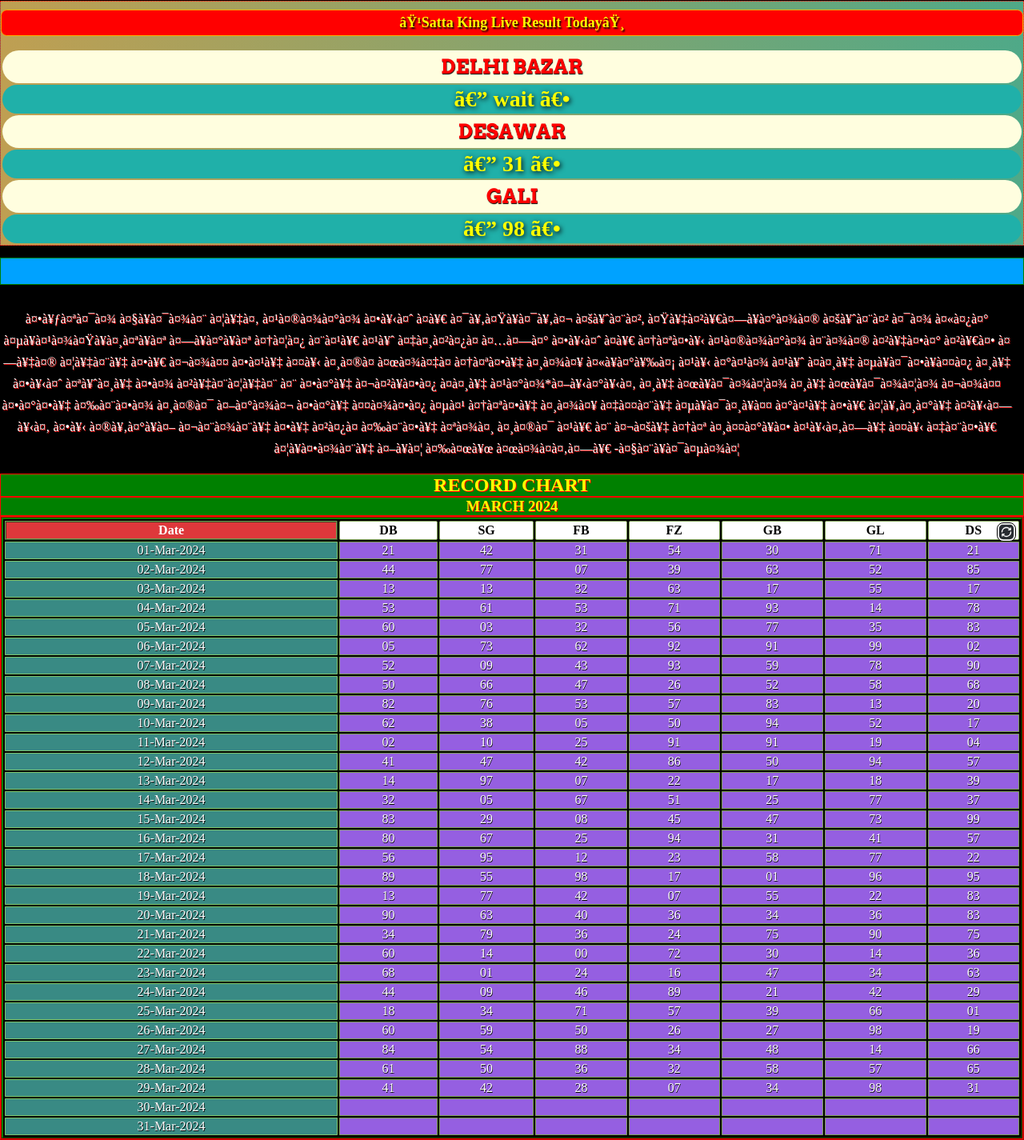
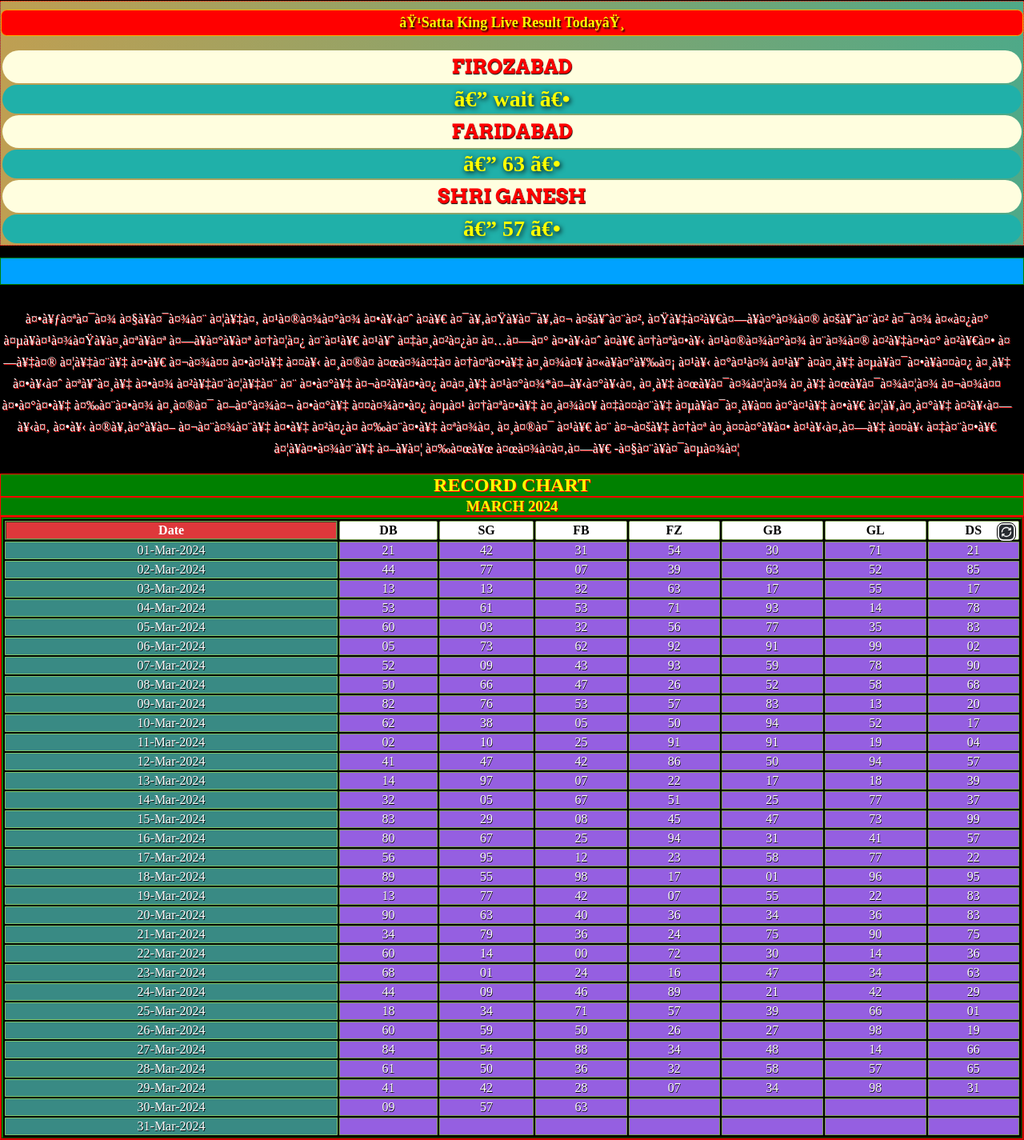
Before and after one commit to OnlineFenix/vip, a plain HTML site: page index.html in a window 1280 px wide. Shown: the part 103-1528 px from the top of the page at 80% size. Drawn offline with Linux system fonts and the light colour scheme; a web font is replaced by a local one.

Commit message:
Update index.html

```diff
--- a/index.html
+++ b/index.html
@@ -435,12 +435,12 @@
        <hr />
           <div class="bg-mg">
      <p class="main-result">⟹Satta King Live Result Today⟸</p>
-     <p class="livegame">DELHI BAZAR</p>
+     <p class="livegame">FIROZABAD</p>
      <p class="liveresult">〔 wait 〕</p>
-     <p class="livegame">DESAWAR</p>
-     <p class="liveresult">〔 31 〕</p>
-     <p class="livegame">GALI</p>
-     <p class="liveresult">〔 98 〕</p>
+     <p class="livegame">FARIDABAD</p>
+     <p class="liveresult">〔 63 〕</p>
+     <p class="livegame">SHRI GANESH</p>
+     <p class="liveresult">〔 57 〕</p>
     </div>
 
      </header>
@@ -771,9 +771,9 @@
    </tr>
   <tr> <!--<td class="nrtable-date"></td>-->
     <td class="nrtable-date">30-Mar-2024</td>
-    <td class="number"></td>
-    <td class="number"></td>
-    <td class="number"></td>
+    <td class="number">09</td>
+    <td class="number">57</td>
+    <td class="number">63</td>
     <td class="number"></td>
     <td class="number"></td>
     <td class="number"></td>
```
